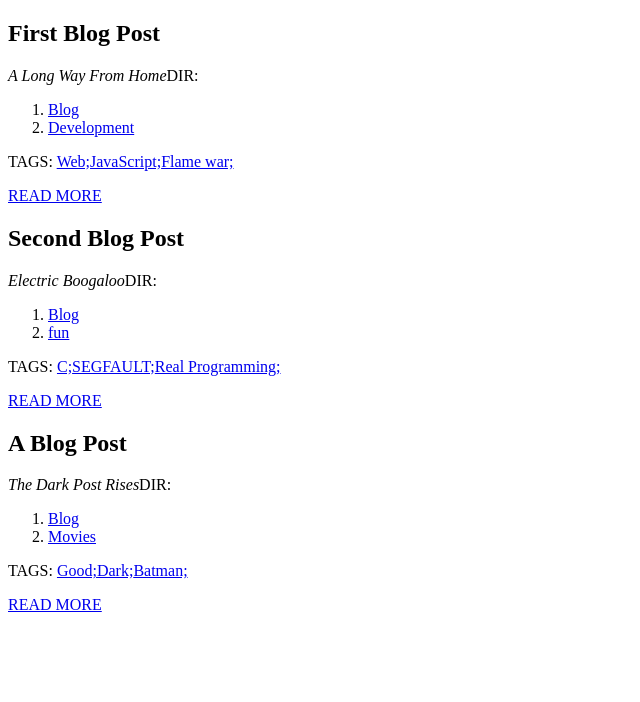
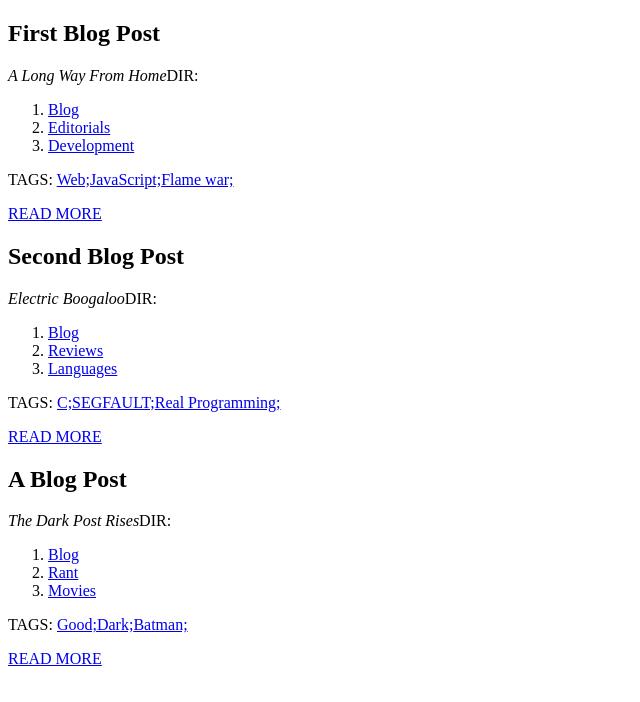
Before and after one commit to bretafinley/site, a Gatsby site: page / in a window 1280 px wide. Shown: the whole page, without its empty margins (0-640 px from the left). Built offline with nearby package versions, Linux system fonts and the light colour scheme; Gatsby itself is replaced by a stand-in of ours.

Commit message:
Added enclosing folder that will act like categroies.

```diff
--- a/src/components/blog-card.js
+++ b/src/components/blog-card.js
@@ -4,7 +4,7 @@ import Link from 'gatsby-link'
 import Tag from './tag';
 
 function BlogCard(props) {
-    const {title, subtitle, folder, path, tags } = props.frontmatter;
+    const {title, subtitle, category, folder, path, tags } = props.frontmatter;
     const renderedTags = handleTags(tags);
     return (
         <div className="card">
@@ -13,6 +13,7 @@ function BlogCard(props) {
             <span className="folder-title">DIR: </span>
             <ol className="breadcrumb">
                 <li><Link to="/blog">Blog</Link></li>
+                <li><Link to="/">{category}</Link></li>
                 <li class="active"><Link to={folder}>{folder}</Link></li>
             </ol>
             <div><span className="tag-title">TAGS: </span>{renderedTags}</div>
--- a/src/pages/08-28-2017/index.md
+++ b/src/pages/08-28-2017/index.md
@@ -3,6 +3,7 @@ path: '/first-post'
 title: 'First Blog Post'
 subtitle: 'A Long Way From Home'
 post_type: 2
+category: 'Editorials'
 folder: 'Development'
 tags:
   - Web
--- a/src/pages/08-29-2017/index.md
+++ b/src/pages/08-29-2017/index.md
@@ -3,7 +3,8 @@ path: '/second-post'
 title: 'Second Blog Post'
 subtitle: 'Electric Boogaloo'
 post_type: 1
-folder: 'fun'
+category: 'Reviews'
+folder: 'Languages'
 tags:
   - C
   - SEGFAULT
--- a/src/pages/09-02-2017/index.md
+++ b/src/pages/09-02-2017/index.md
@@ -3,6 +3,7 @@ path: '/third-post'
 title: 'A Blog Post'
 subtitle: 'The Dark Post Rises'
 post_type: 1
+category: 'Rant'
 folder: 'Movies'
 tags:
   - Good
--- a/src/pages/blog.js
+++ b/src/pages/blog.js
@@ -32,6 +32,7 @@ query BlogIndexQuery {
           subtitle
           path
           post_type
+          category
           folder
           tags
         }
--- a/src/pages/index.js
+++ b/src/pages/index.js
@@ -32,6 +32,7 @@ query IndexQurey {
           subtitle
           path
           post_type
+          category
           folder
           tags
         }
```
Also changed, not shown: src/layouts/style.css (+0 -7 lines).
